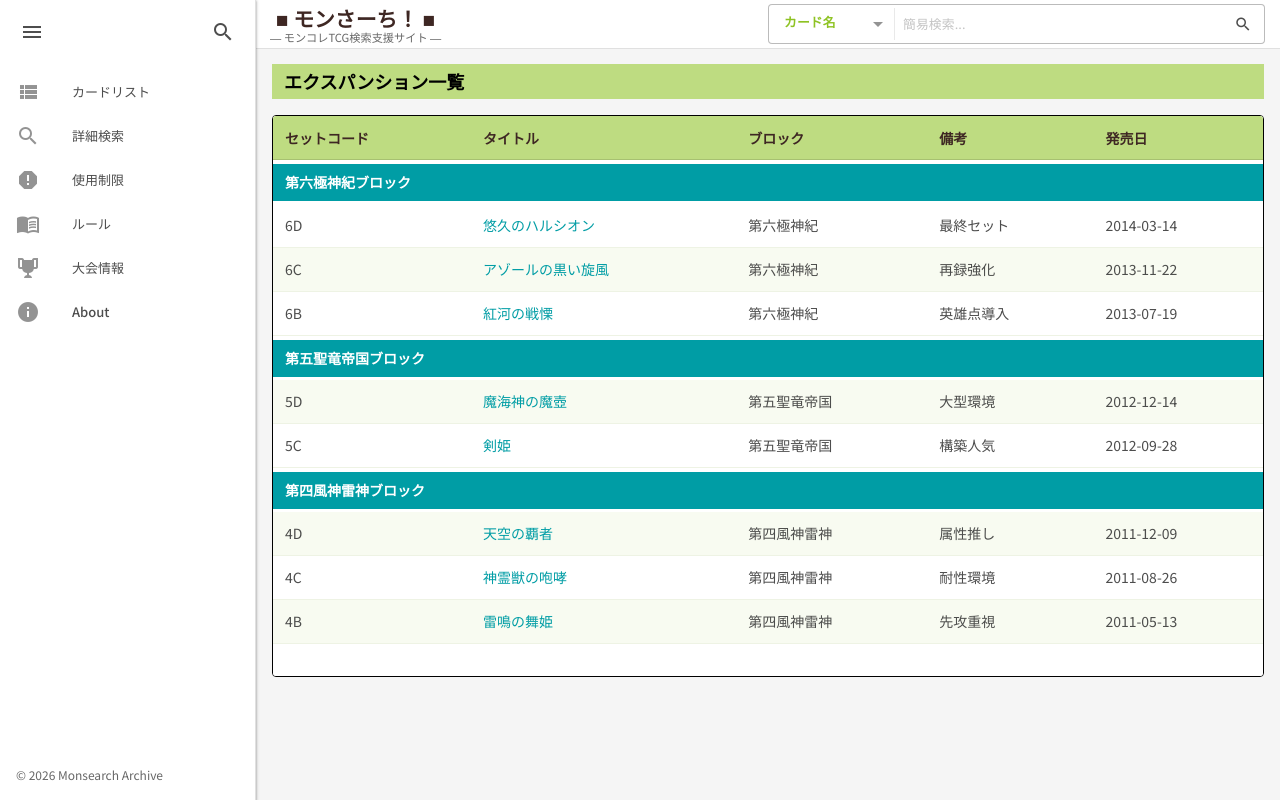
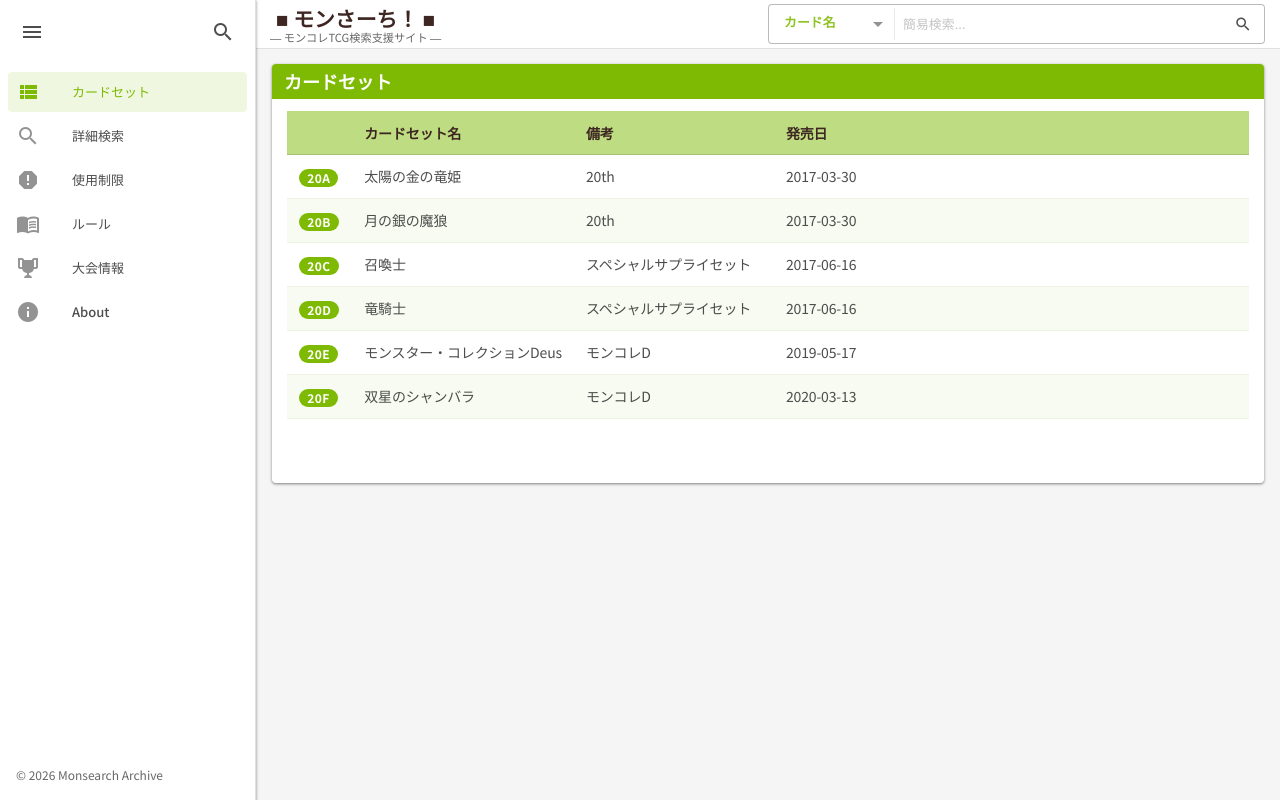
Before and after one commit to Oosunakun/monsearch, a Nuxt app: page / in a window 1280 px wide. Built offline with nearby package versions, Linux system fonts and the light colour scheme.

Commit message:
update: コンテンツページの調整（LP）
- コンテナ―の調整
- セクションカードの調整
- カードセット一覧の追加
- メニューの調整

```diff
--- /dev/null
+++ b/app/components/molecules/common/ProductTableRow.vue
@@ -0,0 +1,77 @@
+<script setup lang="ts">
+import { useDisplay } from 'vuetify'
+import ZebraTableRow from '~~/app/components/atoms/common/ZebraTableRow.vue'
+
+defineProps<{
+  shortName: string
+  productName: string
+  productNote: string
+  releaseDate: string
+  zebra: boolean
+}>()
+
+const { mobile } = useDisplay()
+</script>
+
+<template>
+  <ZebraTableRow :zebra="zebra">
+
+    <!-- PC表示 -->
+    <template v-if="!mobile">
+      <td class="px-3 py-2 text-no-wrap" style="width: 65px;">
+        <v-chip v-if="shortName !== ''"
+          size="x-small"
+          color="primary"
+          variant="flat"
+          class="short-name-chip"
+        >
+          {{ shortName }}
+        </v-chip>
+      </td>
+      <td class="px-3 py-2 text-no-wrap" style="width: 200px;">
+        {{ productName }}
+      </td>
+      <td class="px-3 py-2 text-no-wrap" style="width: 200px;">
+        {{ productNote }}
+      </td>
+      <td class="px-3 py-2">
+        {{ releaseDate }}
+      </td>
+    </template>
+
+    <!-- モバイル表示 -->
+    <template v-else>
+      <td class="px-3 py-3">
+        <div class="d-flex align-center mb-1">
+          <div style="width: 45px;" class="flex-shrink-0">
+            <v-chip v-if="shortName !== ''"
+              size="x-small"
+              color="primary"
+              variant="flat"
+              class="short-name-chip"
+            >
+              {{ shortName }}
+            </v-chip>
+          </div>
+          <span class="text-caption text-grey-darken-1 font-weight-bold mr-2">
+            {{ productName }}
+          </span>
+        </div>
+        <span
+          class="text-caption text-grey-darken-1 font-weight-medium mr-2 text-wrap-normal" style="font-size: 0.8rem;">
+          備考：{{ productNote }}
+        </span>
+      </td>
+    </template>
+  </ZebraTableRow>
+</template>
+
+<style scoped>
+.short-name-chip {
+  height: 18px;
+  font-size: 12px;
+  font-weight: 700;
+  padding: 8px 8px; /* 左右余白を広げて視認性アップ */
+  letter-spacing: 0.04em;
+}
+</style>
--- /dev/null
+++ b/app/components/organisms/products/ProductTable.vue
@@ -0,0 +1,63 @@
+<script setup lang="ts">
+import { useDisplay } from 'vuetify'
+import StickyTableHeaderRow from '~~/app/components/atoms/common/StickyTableHeaderRow.vue'
+import ProductTableRow from '~~/app/components/molecules/common/ProductTableRow.vue'
+import { UI_COLORS } from '~~/app/utils/constants/colors'
+import { useHydrated } from '~~/app/composables/useHydrated'
+import SkeletonLoader from '~/components/atoms/common/SkeletonLoader.vue'
+
+export type ProductRow = {
+  id: string
+  shortName: string
+  productName: string
+  productNote: string
+  releaseDate: string
+  zebra: boolean
+}
+
+const props = defineProps<{
+  headers: { title: string; key: string }[]
+  rows: ProductRow[]
+}>()
+
+const { mobile } = useDisplay()
+const { isMounted } = useHydrated()
+</script>
+
+<template>
+  <template v-if="!isMounted">
+    <SkeletonLoader
+      height="360"
+      preset="table-rows"
+      :loading="true"
+    />
+  </template>
+  <template v-else>
+    <StickyTableHeaderRow
+      :text-color="UI_COLORS.HEADING_BROWN"
+      :header-background="UI_COLORS.SECONDARY"
+    >
+      <v-data-table
+        :headers="headers"
+        :items="rows"
+        item-value="id"
+        fixed-header
+        height="360"
+        density="comfortable"
+        hide-default-footer
+        items-per-page="-1"
+        :hide-default-header="mobile"
+      >
+        <template #item="{ item }">
+          <ProductTableRow
+            :shortName="item.shortName"
+            :productName="item.productName"
+            :productNote="item.productNote"
+            :releaseDate="item.releaseDate"
+            :zebra="item.zebra"
+          />
+        </template>
+      </v-data-table>
+    </StickyTableHeaderRow>
+  </template>
+</template>
--- a/app/layouts/default.vue
+++ b/app/layouts/default.vue
@@ -13,7 +13,7 @@ const drawer = ref(mdAndUp.value)
 const rail = ref(false)
 
 const navItems: NavItem[] = [
-  { label: 'カードリスト', to: '/cards', icon: 'mdi-view-list' },
+  { label: 'カードセット', to: '/', icon: 'mdi-view-list' },
   { label: '詳細検索', to: '/cards/search', icon: 'mdi-magnify' },
   { label: '使用制限', to: '/restrictions', icon: 'mdi-alert-octagon' },
   { label: 'ルール', to: '/rules', icon: 'mdi-book-open-variant' },
--- a/app/pages/index.vue
+++ b/app/pages/index.vue
@@ -1,110 +1,33 @@
 <script setup lang="ts">
-import { mockExpansionHeaders, mockExpansionSources } from '~~/app/utils/mockData'
+import { mockProductHeaders, mockProductSources } from '~~/app/utils/mockData'
 import AppSectionHeader from '~~/app/components/atoms/common/AppSectionHeader.vue'
-import StickyTableHeaderRow from '~~/app/components/atoms/common/StickyTableHeaderRow.vue'
-import ZebraTableRow from '~~/app/components/atoms/common/ZebraTableRow.vue'
-import { UI_COLORS } from '~~/app/utils/constants/colors'
+import ContentMaxWidthContainer from '~~/app/components/atoms/common/ContentMaxWidthContainer.vue'
+import SectionCardShell from '~~/app/components/molecules/common/SectionCardShell.vue'
+import ProductTable from '~~/app/components/organisms/products/ProductTable.vue'
+import type { ProductRow } from '~~/app/components/organisms/products/ProductTable.vue'
 
-type ExpansionBase = {
-  id: string
-  kind: 'item'
-  setCode: string
-  title: string
-  block: string
-  note: string
-  releaseDate: string
-  zebra: boolean
-}
+const productHeaders = mockProductHeaders
+const productSourceRows = mockProductSources
 
-type ExpansionSection = {
-  id: string
-  kind: 'section'
-  sectionTitle: string
-}
-
-type ExpansionRow = ExpansionBase | ExpansionSection
-
-type ExpansionSource = {
-  sectionTitle: string
-  rows: Omit<ExpansionBase, 'kind' | 'zebra'>[]
-}
-
-const headers = mockExpansionHeaders
-
-const sources: ExpansionSource[] = mockExpansionSources
-
-const tableRows = computed<ExpansionRow[]>(() => {
-  const rows: ExpansionRow[] = []
-  let itemIndex = 0
-
-  for (const source of sources) {
-    rows.push({
-      id: `section-${source.sectionTitle}`,
-      kind: 'section',
-      sectionTitle: source.sectionTitle
-    })
-
-    for (const entry of source.rows) {
-      rows.push({
-        ...entry,
-        kind: 'item',
-        zebra: itemIndex % 2 === 1
-      })
-      itemIndex += 1
-    }
-  }
-
-  return rows
-})
+const productRows = computed<ProductRow[]>(() =>
+  productSourceRows.map((row, index) => ({
+    ...row,
+    zebra: index % 2 === 1
+  }))
+)
 </script>
 
 <template>
-  <section>
-    <AppSectionHeader title="エクスパンション一覧" color="secondary" class="mb-4" />
+  <ContentMaxWidthContainer>
+    <SectionCardShell>
+      <template #header>
+        <AppSectionHeader title="カードセット" color="primary" text-class="text-white" />
+      </template>
 
-    <v-card variant="outlined">
-      <StickyTableHeaderRow :text-color="UI_COLORS.HEADING_BROWN" :header-background="UI_COLORS.SECONDARY">
-        <v-data-table
-          :headers="headers"
-          :items="tableRows"
-          item-value="id"
-          fixed-header
-          height="560"
-          density="comfortable"
-          hide-default-footer
-          items-per-page="-1"
-          class="expansion-table"
-        >
-          <template #item="{ item }">
-            <tr v-if="item.kind === 'section'" class="expansion-table__section-row">
-              <td :colspan="headers.length" class="pa-0">
-                <v-sheet color="accent" class="px-3 py-2 text-white font-weight-bold">
-                  {{ item.sectionTitle }}
-                </v-sheet>
-              </td>
-            </tr>
-            <ZebraTableRow
-              v-else
-              :zebra="item.zebra"
-              class="expansion-table__item-row"
-            >
-              <td class="px-3 py-2">{{ item.setCode }}</td>
-              <td class="px-3 py-2">
-                <span class="text-accent">{{ item.title }}</span>
-              </td>
-              <td class="px-3 py-2">{{ item.block }}</td>
-              <td class="px-3 py-2">{{ item.note }}</td>
-              <td class="px-3 py-2">{{ item.releaseDate }}</td>
-            </ZebraTableRow>
-          </template>
-        </v-data-table>
-      </StickyTableHeaderRow>
-    </v-card>
-  </section>
+      <ProductTable
+        :headers="productHeaders"
+        :rows="productRows"
+      />
+    </SectionCardShell>
+  </ContentMaxWidthContainer>
 </template>
-
-<style scoped>
-.expansion-table__section-row td {
-  border-bottom: none;
-}
-</style>
--- a/app/utils/mockData/indexPage.ts
+++ b/app/utils/mockData/indexPage.ts
@@ -1,33 +1,14 @@
-export const mockExpansionHeaders = [
-  { title: 'セットコード', key: 'setCode', sortable: false },
-  { title: 'タイトル', key: 'title', sortable: false },
-  { title: 'ブロック', key: 'block', sortable: false },
-  { title: '備考', key: 'note', sortable: false },
+export const mockProductHeaders = [
+  { title: '', key: 'shortName', sortable: false },
+  { title: 'カードセット名', key: 'productName', sortable: false },
+  { title: '備考', key: 'productNote', sortable: false },
   { title: '発売日', key: 'releaseDate', sortable: false }
 ]
-
-export const mockExpansionSources = [
-  {
-    sectionTitle: '第六極神紀ブロック',
-    rows: [
-      { id: '6d', setCode: '6D', title: '悠久のハルシオン', block: '第六極神紀', note: '最終セット', releaseDate: '2014-03-14' },
-      { id: '6c', setCode: '6C', title: 'アゾールの黒い旋風', block: '第六極神紀', note: '再録強化', releaseDate: '2013-11-22' },
-      { id: '6b', setCode: '6B', title: '紅河の戦慄', block: '第六極神紀', note: '英雄点導入', releaseDate: '2013-07-19' }
-    ]
-  },
-  {
-    sectionTitle: '第五聖竜帝国ブロック',
-    rows: [
-      { id: '5d', setCode: '5D', title: '魔海神の魔壺', block: '第五聖竜帝国', note: '大型環境', releaseDate: '2012-12-14' },
-      { id: '5c', setCode: '5C', title: '剣姫', block: '第五聖竜帝国', note: '構築人気', releaseDate: '2012-09-28' }
-    ]
-  },
-  {
-    sectionTitle: '第四風神雷神ブロック',
-    rows: [
-      { id: '4d', setCode: '4D', title: '天空の覇者', block: '第四風神雷神', note: '属性推し', releaseDate: '2011-12-09' },
-      { id: '4c', setCode: '4C', title: '神霊獣の咆哮', block: '第四風神雷神', note: '耐性環境', releaseDate: '2011-08-26' },
-      { id: '4b', setCode: '4B', title: '雷鳴の舞姫', block: '第四風神雷神', note: '先攻重視', releaseDate: '2011-05-13' }
-    ]
-  }
+export const mockProductSources = [
+  { id: '20a', shortName: '20A', productName: '太陽の金の竜姫', productNote: '20th', releaseDate: '2017-03-30' },
+  { id: '20b', shortName: '20B', productName: '月の銀の魔狼', productNote: '20th', releaseDate: '2017-03-30' },
+  { id: '20c', shortName: '20C', productName: '召喚士', productNote: 'スペシャルサプライセット', releaseDate: '2017-06-16' },
+  { id: '20d', shortName: '20D', productName: '竜騎士', productNote: 'スペシャルサプライセット', releaseDate: '2017-06-16' },
+  { id: '20f', shortName: '20E', productName: 'モンスター・コレクションDeus', productNote: 'モンコレD', releaseDate: '2019-05-17' },
+  { id: '20f', shortName: '20F', productName: '双星のシャンバラ', productNote: 'モンコレD', releaseDate: '2020-03-13' }
 ]
```
Also changed, not shown: 1 other file (tests, documents, lock files or other folders).
